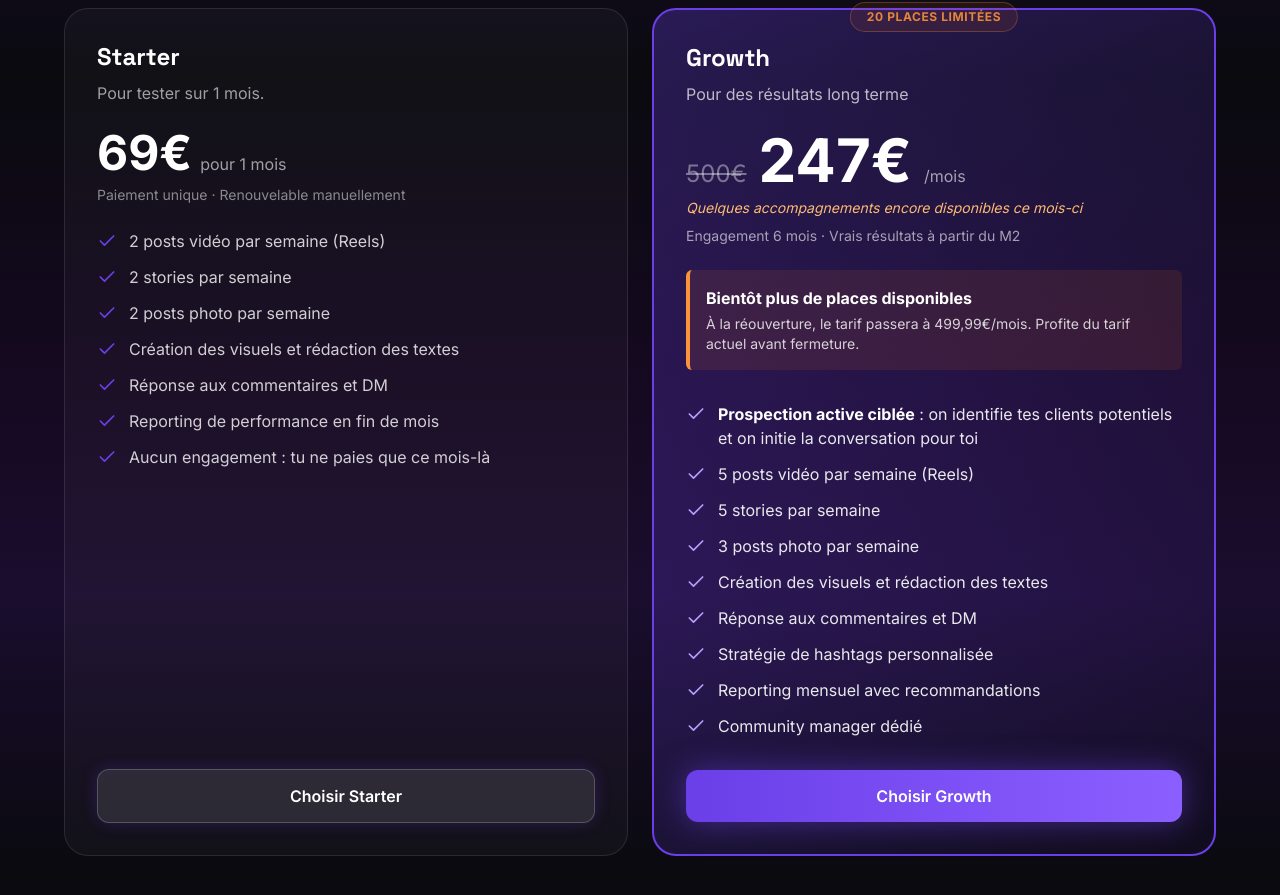
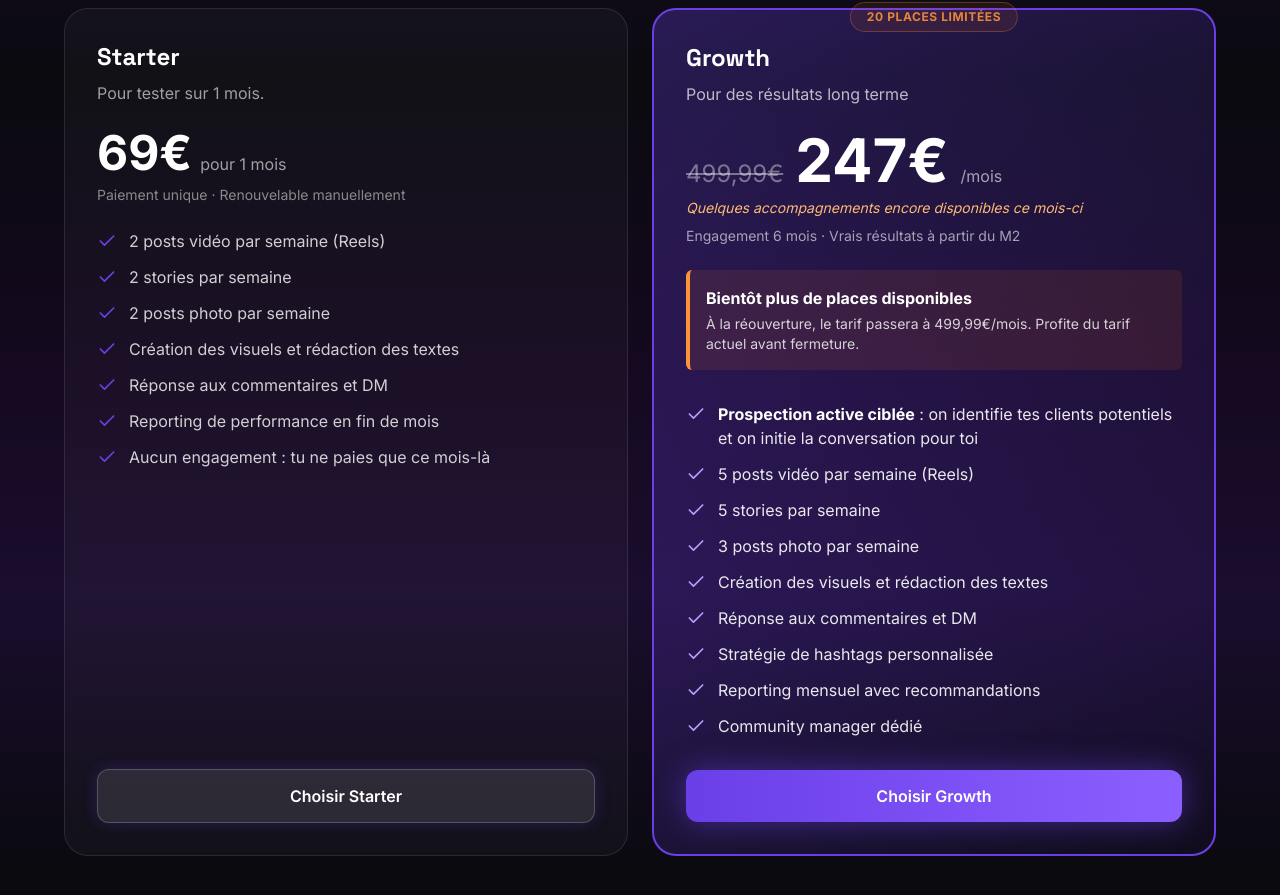
Before and after one commit to DigitalPulseAgency/SITE-AGENCE-definitif, a React (Vite) app: page /reseaux-sociaux in a window 1280 px wide. Shown: the part 1524-2419 px from the top of the page. Built offline with nearby package versions, Linux system fonts and the light colour scheme.

Commit message:
reseaux-sociaux: barré 500 → 499,99€

```diff
--- a/src/pages/ReseauxSociaux.jsx
+++ b/src/pages/ReseauxSociaux.jsx
@@ -130,7 +130,7 @@ export default function ReseauxSociaux() {
 
               <div className="mb-6">
                 <div className="flex items-baseline gap-3 flex-wrap">
-                  <span className="text-white/40 line-through text-2xl">500€</span>
+                  <span className="text-white/40 line-through text-2xl">499,99€</span>
                   <span className="text-5xl md:text-6xl font-bold">247€</span>
                   <span className="text-white/60">/mois</span>
                 </div>
```
